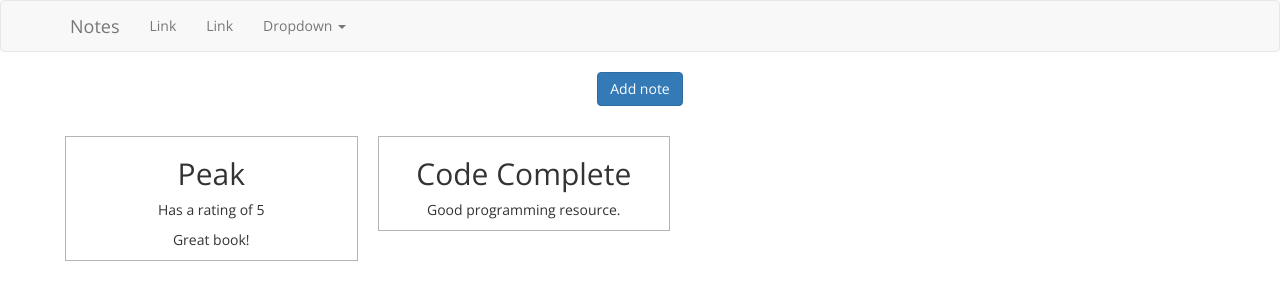
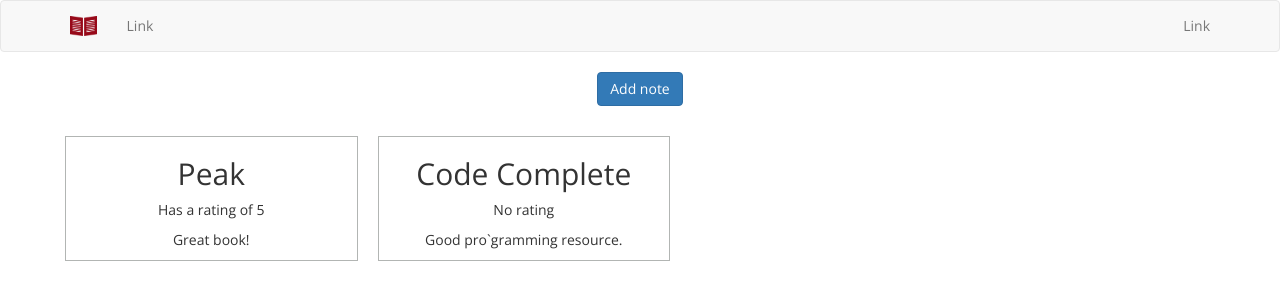
Before and after one commit to jwood803/Notes, a React (Create React App) app: page / in a window 1280 px wide. Shown: the top 300 px of the page. Built offline with nearby package versions, Linux system fonts and the light colour scheme.

Commit message:
Add logo and update notes

```diff
--- a/src/App.js
+++ b/src/App.js
@@ -1,7 +1,7 @@
 import React, { Component } from 'react';
 import './App.css';
 import Layout from "./components/Layout/Layout";
-import NotesPage from "./containers/NotesPage/NotesPage";
+import {NotesPage} from "./containers/NotesPage/NotesPage";
 
 class App extends Component {
   render() {
--- a/src/components/Navigation/Toolbar/Toolbar.js
+++ b/src/components/Navigation/Toolbar/Toolbar.js
@@ -1,5 +1,6 @@
 import React, {Component} from "react";
-import {Navbar, NavItem, NavDropdown, MenuItem, Nav} from "react-bootstrap";
+import {Navbar, NavItem, Nav, Image} from "react-bootstrap";
+import NotesLogo from "../../../assets/logo.png";
 
 class Toolbar extends Component {
   render() {
@@ -7,23 +8,18 @@
       <Navbar>
         <Navbar.Header>
           <Navbar.Brand>
-            <a href="#home">Notes</a>
+            <Image src={NotesLogo} />
           </Navbar.Brand>
         </Navbar.Header>
         <Nav>
-          <NavItem eventKey={1} href="#">
+          <NavItem eventKey={1} href="/">
             Link
           </NavItem>
-          <NavItem eventKey={2} href="#">
+        </Nav>
+        <Nav pullRight>
+          <NavItem eventKey={2} href="/">
             Link
           </NavItem>
-          <NavDropdown eventKey={3} title="Dropdown" id="basic-nav-dropdown">
-            <MenuItem eventKey={3.1}>Action</MenuItem>
-            <MenuItem eventKey={3.2}>Another action</MenuItem>
-            <MenuItem eventKey={3.3}>Something else here</MenuItem>
-            <MenuItem divider />
-            <MenuItem eventKey={3.4}>Separated link</MenuItem>
-          </NavDropdown>
         </Nav>
       </Navbar>
     );
--- a/src/components/Note/Note.js
+++ b/src/components/Note/Note.js
@@ -4,7 +4,7 @@
 
 class Note extends Component {
   render() {
-    let rating = null;
+    let rating = <p>No rating</p>;
 
     if(!isBlank(this.props.rating)) {
       rating = <p>Has a rating of {this.props.rating}</p>
--- a/src/containers/NotesPage/NotesPage.js
+++ b/src/containers/NotesPage/NotesPage.js
@@ -4,11 +4,15 @@
 import {Grid, Row, Col, Button} from "react-bootstrap";
 import "./NotesPage.css";
 
-class NotesPage extends Component {
+export class NotesPage extends Component {
+  componentWillUpdate() {
+    console.log("NotesPage WillUpdate")
+  }
+
   state = {
     notes: [
       {title: "Peak", details: "Great book!", rating: 5},
-      {title: "Code Complete", details: "Good programming resource."}
+      {title: "Code Complete", details: "Good pro`gramming resource."}
     ],
     showAddNoteModal: false
   };
@@ -63,5 +67,3 @@
     );
   }
 }
-
-export default NotesPage;
```
Also changed, not shown: src/assets/logo.png (added).
